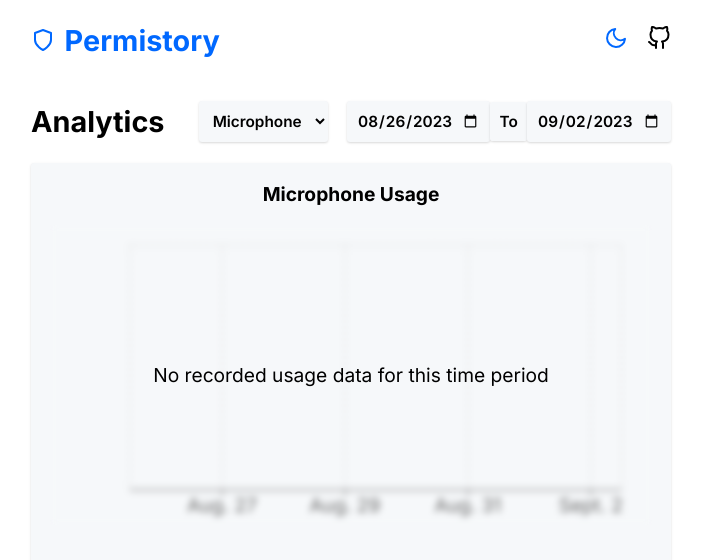
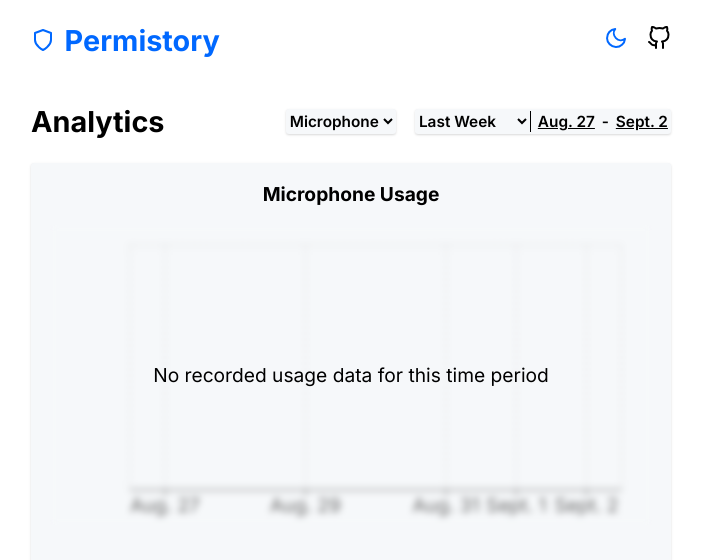
Before and after one commit to Ramko9999/Permistory, a React (Create React App) app: page / in a window 1280 px wide. Shown: the top 560 px of the page, without its empty margins (289-991 px from the left). Built offline with nearby package versions, Linux system fonts and the light colour scheme; the HTML template or start-up script is replaced by a standard one.

Commit message:
hide the native picker behind a beautiful date selection UI

```diff
--- a/src/app/components/filter/date-period-select.tsx
+++ b/src/app/components/filter/date-period-select.tsx
@@ -1,13 +1,8 @@
+import { useRef } from "react";
 import "./filter.css";
+import { createDateRangeFromNow, formatDateForDashboard } from "../../util";
 
-interface DatePeriodSelectProps {
-  from: number;
-  to: number;
-  onSelectFrom: (from: number) => void;
-  onSelectTo: (to: number) => void;
-}
-
-function getDateInputFormat(timestamp: number) {
+function toDateInputFormat(timestamp: number) {
   const date = new Date(timestamp);
   const month = (date.getMonth() + 1).toString().padStart(2, "0");
   const year = date.getDate().toString().padStart(2, "0");
@@ -16,33 +11,123 @@
 
 function parseDateInputFormat(dateString: string) {
   const date = new Date(dateString);
+  // passing in `yyyy-MM-dd` format into Date doesn't result in a TZ aware date
   date.setMinutes(date.getMinutes() + date.getTimezoneOffset());
   return date.valueOf();
 }
 
-export function DatePeriodSelect({
+interface DateInputProps {
+  date: number;
+  onChange: (d: number) => void;
+}
+
+function DateInput({ date, onChange }: DateInputProps) {
+  const nativeDateInputRef = useRef<HTMLInputElement>(null);
+  const openDatePicker = () => {
+    if (nativeDateInputRef.current) {
+      nativeDateInputRef.current.showPicker();
+    }
+  };
+
+  return (
+    <div>
+      <div onClick={openDatePicker} className="date-input-display">
+        {formatDateForDashboard(new Date(date))}
+      </div>
+      <input
+        ref={nativeDateInputRef}
+        type="date"
+        value={toDateInputFormat(date)}
+        onChange={(ev) => onChange(parseDateInputFormat(ev.target.value))}
+        max={toDateInputFormat(Date.now())}
+      />
+    </div>
+  );
+}
+
+const ranges: { [index: string]: number } = {
+  "Last Week": 6,
+  "Last 30 days": 29,
+};
+
+function isRange(from: number, to: number, range: string) {
+  if (range in ranges) {
+    const { from: expectedFrom, to: expectedTo } = createDateRangeFromNow(
+      ranges[range]
+    );
+    return from === expectedFrom && to === expectedTo;
+  }
+  return false;
+}
+
+interface DatePeriodSelect {
+  from: number;
+  to: number;
+  onSelectFrom: (from: number) => void;
+  onSelectTo: (to: number) => void;
+}
+
+function DatePeriodSelect({
   from,
   to,
   onSelectFrom,
   onSelectTo,
-}: DatePeriodSelectProps) {
+}: DatePeriodSelect) {
+  const doesSomeRangeApply = Object.keys(ranges).some((range) =>
+    isRange(from, to, range)
+  );
+
+  const onPeriodSelectionChange = (range: string) => {
+    if (range in ranges) {
+      const { from: newFrom, to: newTo } = createDateRangeFromNow(
+        ranges[range]
+      );
+      onSelectFrom(newFrom);
+      onSelectTo(newTo);
+    }
+  };
+
   return (
-    <div>
-      <input
-        type="date"
-        className="filter"
-        value={getDateInputFormat(from)}
-        onChange={(ev) => onSelectFrom(parseDateInputFormat(ev.target.value))}
-        max={getDateInputFormat(Date.now())}
+    <select
+      className="date-period-select"
+      onChange={(ev) => onPeriodSelectionChange(ev.target.value)}
+    >
+      {Object.keys(ranges).map((range, idx) => (
+        <option key={idx} value={range} selected={isRange(from, to, range)}>
+          {range}
+        </option>
+      ))}
+      <option value="Custom" selected={!doesSomeRangeApply}>
+        Custom
+      </option>
+    </select>
+  );
+}
+
+interface DatePeriodPickerProps {
+  from: number;
+  to: number;
+  onSelectFrom: (from: number) => void;
+  onSelectTo: (to: number) => void;
+}
+
+export function DatePeriodPicker({
+  from,
+  to,
+  onSelectFrom,
+  onSelectTo,
+}: DatePeriodPickerProps) {
+  return (
+    <div className="date-period-picker filter">
+      <DatePeriodSelect
+        from={from}
+        to={to}
+        onSelectFrom={onSelectFrom}
+        onSelectTo={onSelectTo}
       />
-      <span className="filter">To</span>
-      <input
-        type="date"
-        className="filter"
-        value={getDateInputFormat(to)}
-        onChange={(ev) => onSelectTo(parseDateInputFormat(ev.target.value))}
-        max={getDateInputFormat(Date.now())}
-      />
+      <DateInput date={from} onChange={onSelectFrom} />
+      -
+      <DateInput date={to} onChange={onSelectTo} />
     </div>
   );
 }
--- a/src/app/components/filter/filter.css
+++ b/src/app/components/filter/filter.css
@@ -1,15 +1,49 @@
 .filter {
   border: none;
   outline: none;
-  padding: 0.5rem;
-  font-size: 0.8rem;
-  font-weight: 600;
-  height: max-content;
-  width: max-content;
   background-color: var(--section-bg);
-  font-family: var(--font);
-  color: var(--primary);
   border-radius: 3px;
   box-shadow: 0 0 #0000, 0 0 #0000, 0 1px 3px 0 rgba(0, 0, 0, 0.1),
     0 1px 2px 0 rgba(0, 0, 0, 0.06);
+  font-family: var(--font);
+  font-size: 0.8rem;
+  font-weight: 600;
+  color: var(--primary);
 }
+
+select:hover {
+  cursor: pointer;
+}
+
+input[type="date"] {
+  width: 1px;
+  height: 1px;
+  visibility: hidden;
+  position: absolute;
+}
+
+.date-input-display {
+  padding: 0.2em;
+  text-decoration: underline;
+}
+
+.date-input-display:hover {
+  color: var(--accent);
+  cursor: pointer;
+}
+
+.date-period-picker {
+  display: flex;
+  flex-direction: row;
+  align-items: center;
+  gap: 0.2rem;
+}
+
+.date-period-select {
+  background-color: inherit;
+  border: inherit;
+  font: inherit;
+  outline: inherit;
+  color: inherit;
+  border-right: 1px solid;
+}
--- a/src/app/components/filter/permission-select.tsx
+++ b/src/app/components/filter/permission-select.tsx
@@ -7,11 +7,11 @@
 }
 
 function getPermissionDisplay(permission: Permission) {
-    if (permission === Permission.AUDIO) {
-      return "Microphone";
-    }
-    return "Camera";
+  if (permission === Permission.AUDIO) {
+    return "Microphone";
   }
+  return "Camera";
+}
 
 export function PermissionSelect({
   permission,
@@ -19,7 +19,7 @@
 }: PermissionSelectProps) {
   return (
     <select
-      className="filter"
+      className="permission-select filter"
       onChange={(ev) => onSelectPermission(ev.target.value as Permission)}
     >
       <option
--- a/src/app/components/home/index.tsx
+++ b/src/app/components/home/index.tsx
@@ -1,11 +1,11 @@
 import React, { useState } from "react";
-import { truncTimeWithTz } from "../../util";
+import { createDateRangeFromNow } from "../../util";
 import { Permission } from "../../../shared/interface";
 import { AudioDashboard, VideoDashboard } from "../media";
 import { usePeriod } from "../../hooks/use-period";
 import "./home.css";
 import { PermissionSelect } from "../filter/permission-select";
-import { DatePeriodSelect } from "../filter/date-period-select";
+import { DatePeriodPicker } from "../filter/date-period-select";
 
 interface DashboardProps {
   from: number;
@@ -22,18 +22,9 @@
   }
 }
 
-function createDateRangeFromNow(daysInThePast: number) {
-  const fromDate = new Date();
-  fromDate.setDate(fromDate.getDate() - daysInThePast);
-  const toDate = new Date();
-  // have to do this, or run into a weird infinite render problem where `to` keeps changing
-  toDate.setSeconds(0, 0);
-  return { from: truncTimeWithTz(fromDate).valueOf(), to: toDate.valueOf() };
-}
-
 function Home() {
-  const {from: initialFrom, to: initialTo} = createDateRangeFromNow(7);
-  const { period, setFrom, setTo } = usePeriod({initialTo, initialFrom});
+  const { from: initialFrom, to: initialTo } = createDateRangeFromNow(6);
+  const { period, setFrom, setTo } = usePeriod({ initialTo, initialFrom });
   const [permission, setPermission] = useState<Permission>(Permission.AUDIO);
   const { from, to } = period;
 
@@ -43,8 +34,16 @@
         <div className="menu-container">
           <h2>Analytics</h2>
           <div className="select-containers">
-            <PermissionSelect permission={permission} onSelectPermission={setPermission}/>
-            <DatePeriodSelect from={from} to={to} onSelectFrom={setFrom} onSelectTo={setTo}/>
+            <PermissionSelect
+              permission={permission}
+              onSelectPermission={setPermission}
+            />
+            <DatePeriodPicker
+              from={from}
+              to={to}
+              onSelectFrom={setFrom}
+              onSelectTo={setTo}
+            />
           </div>
         </div>
         <Dashboard from={from} to={to} permission={permission} />
--- a/src/app/hooks/use-period.tsx
+++ b/src/app/hooks/use-period.tsx
@@ -1,27 +1,32 @@
-import { useState } from "react"
+import { useState } from "react";
 
 interface Period {
-    from: number,
-    to: number,
+  from: number;
+  to: number;
 }
 
 interface UseSelectPeriodProps {
-    initialFrom: number,
-    initialTo: number
+  initialFrom: number;
+  initialTo: number;
 }
 
-export function usePeriod({initialFrom, initialTo}: UseSelectPeriodProps){
-    const [period, setPeriod] = useState<Period>({from:initialFrom, to:initialTo});
+export function usePeriod({ initialFrom, initialTo }: UseSelectPeriodProps) {
+  const [period, setPeriod] = useState<Period>({
+    from: initialFrom,
+    to: initialTo,
+  });
 
-    const setFrom = (newFrom: number) => {
-        const {to} = period;
-        setPeriod({from: newFrom, to: Math.max(to, newFrom)});
-    }
+  const setFrom = (from: number) => {
+    setPeriod(({ to }) => {
+      return { from, to: Math.max(to, from) };
+    });
+  };
 
-    const setTo = (newTo: number) => {
-        const {from} = period;
-        setPeriod({from: Math.min(newTo, from), to: newTo});
-    }
+  const setTo = (to: number) => {
+    setPeriod(({ from }) => {
+      return { from: Math.min(to, from), to };
+    });
+  };
 
-    return {period, setFrom, setTo}
+  return { period, setFrom, setTo };
 }
--- a/src/app/util/index.ts
+++ b/src/app/util/index.ts
@@ -1,41 +1,3 @@
-import { MediaSession } from "../../shared/interface";
-
-export const getMessageFromMillis = (millis: number) => {
-  const minutes = millis / (1000 * 60);
-  const hours = minutes / 60;
-  const days = hours / 24;
-  return getMessageFromTime(days, hours, minutes);
-};
-
-export const roundMetric = (metric: number) => {
-  if (metric < 0) {
-    return `${metric.toFixed(2).toString()}`;
-  }
-  if (metric < 10) {
-    return `${metric.toFixed(1).toString()}`;
-  }
-  return `${metric.toString()}`;
-};
-
-export const getMessageFromTime = (
-  days: number,
-  hours: number,
-  minutes: number
-) => {
-  if (days < 1) {
-    if (hours < 1) {
-      if (minutes < 1) {
-        return `A few moments`;
-      }
-      return `${Math.floor(minutes)} mins`;
-    } else {
-      return `${roundMetric(hours)} hrs`;
-    }
-  } else {
-    return `${roundMetric(days)} days`;
-  }
-};
-
 export function getHashedColor(token: string) {
   let hash = 0;
   for (let i = 0; i < token.length; i++) {
@@ -71,13 +33,17 @@
   return MONTHS[date.getMonth()];
 }
 
-export function areDatesEqual(d1: Date, d2: Date){
-    return d1.toDateString() === d2.toDateString();
+export function areDatesEqual(d1: Date, d2: Date) {
+  return d1.toDateString() === d2.toDateString();
 }
 
-export function generateDateRange(start: Date, end: Date){
+export function generateDateRange(start: Date, end: Date) {
   let range = [];
-  for(const current = new Date(start); current.valueOf() <= end.valueOf(); current.setDate(current.getDate() + 1)){
+  for (
+    const current = new Date(start);
+    current.valueOf() <= end.valueOf();
+    current.setDate(current.getDate() + 1)
+  ) {
     range.push(new Date(current));
   }
   return range;
@@ -91,24 +57,36 @@
   return `${getMonthDisplay(date)} ${date.getDate()}, ${date.getFullYear()}`;
 }
 
-export function getTimePeriodDisplay(periodInMillis: number){
+export function getTimePeriodDisplay(periodInMillis: number) {
   const secs = Math.floor(periodInMillis / 1000) % 60;
-  const mins =  Math.floor(periodInMillis / (60 * 1000)) % 60;
+  const mins = Math.floor(periodInMillis / (60 * 1000)) % 60;
   const hours = Math.floor(periodInMillis / (60 * 60 * 1000));
 
   let builder = [];
-  if(hours > 0){
+  if (hours > 0) {
     builder.push(`${hours}h`);
   }
-  if(mins > 0){
+  if (mins > 0) {
     builder.push(`${mins}m`);
   }
-  if(secs > 0){
+  if (secs > 0) {
     builder.push(`${secs}s`);
   }
   return builder.join(" ");
 }
 
-export function getFaviconUrl(host: string, size: number = 32){
-  return `https://www.google.com/s2/favicons?domain=${host}&size=${size}`
+export function getFaviconUrl(host: string, size: number = 32) {
+  return `https://www.google.com/s2/favicons?domain=${host}&size=${size}`;
 }
+
+export function createDateRangeFromNow(daysInThePast: number) {
+  const fromDate = new Date();
+  fromDate.setDate(fromDate.getDate() - daysInThePast);
+  fromDate.setHours(0, 0, 0, 0);
+
+  const toDate = new Date();
+  // playing with milliseconds is dangerous, have run into an infinite rendering issue before
+
+  toDate.setHours(0, 0, 0, 0);
+  return { from: truncTimeWithTz(fromDate).valueOf(), to: toDate.valueOf() };
+}
```
